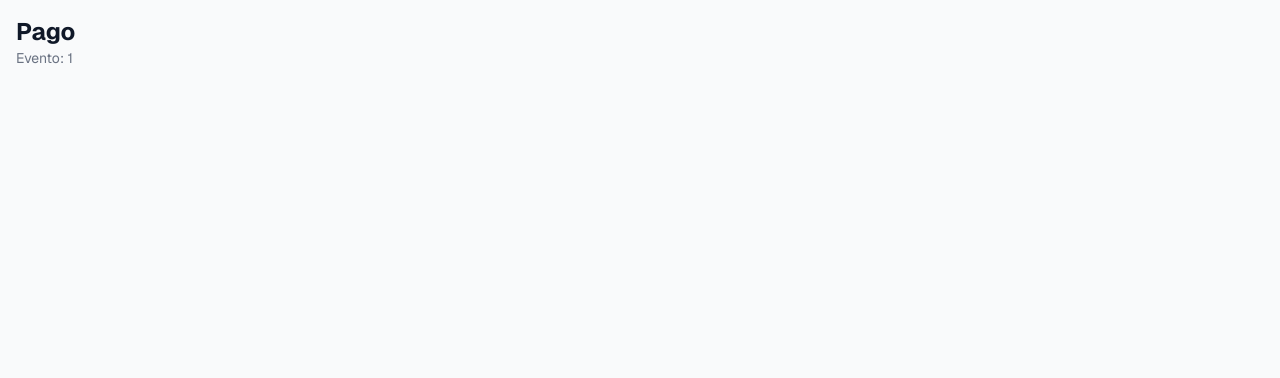
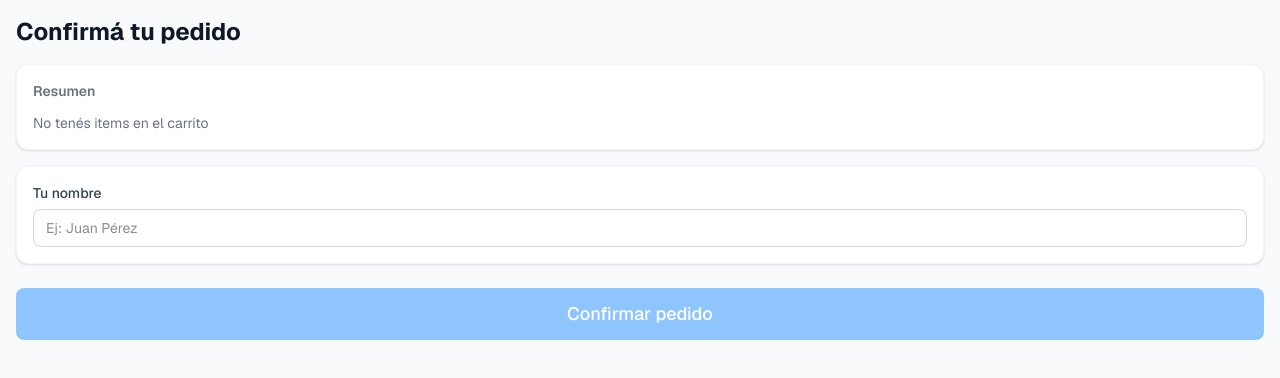
Before and after one commit to nubapaycode/nubapay-frontend, a Next.js app: page /1/checkout in a window 1280 px wide. Shown: the top 378 px of the page. Built offline with nearby package versions, Linux system fonts and the light colour scheme.

Commit message:
feat: wire checkout page with CheckoutView

```diff
--- a/app/(buyer)/[eventId]/checkout/page.tsx
+++ b/app/(buyer)/[eventId]/checkout/page.tsx
@@ -1,16 +1,19 @@
+import type { Metadata } from 'next'
+import { CheckoutView } from '@/components/buyer/CheckoutView'
+
 interface CheckoutPageProps {
   params: Promise<{ eventId: string }>
 }
 
+export const metadata: Metadata = {
+  title: 'Confirmar pedido — Nubapay',
+}
+
 export default async function CheckoutPage({ params }: CheckoutPageProps) {
   const { eventId } = await params
-
   return (
     <main className="min-h-screen p-4 pb-24">
-      <header className="mb-4">
-        <h1 className="text-2xl font-bold">Pago</h1>
-        <p className="text-sm text-gray-500">Evento: {eventId}</p>
-      </header>
+      <CheckoutView eventId={eventId} />
     </main>
   )
 }
```
